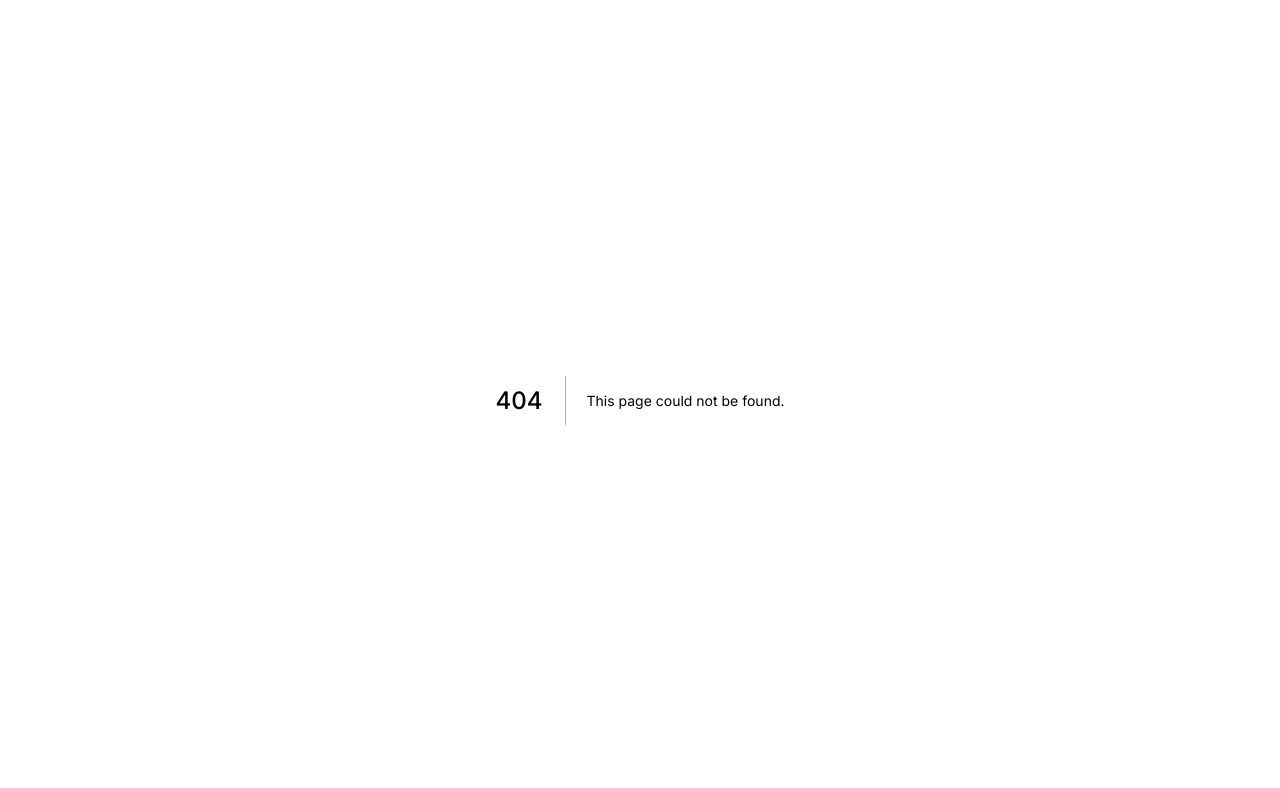
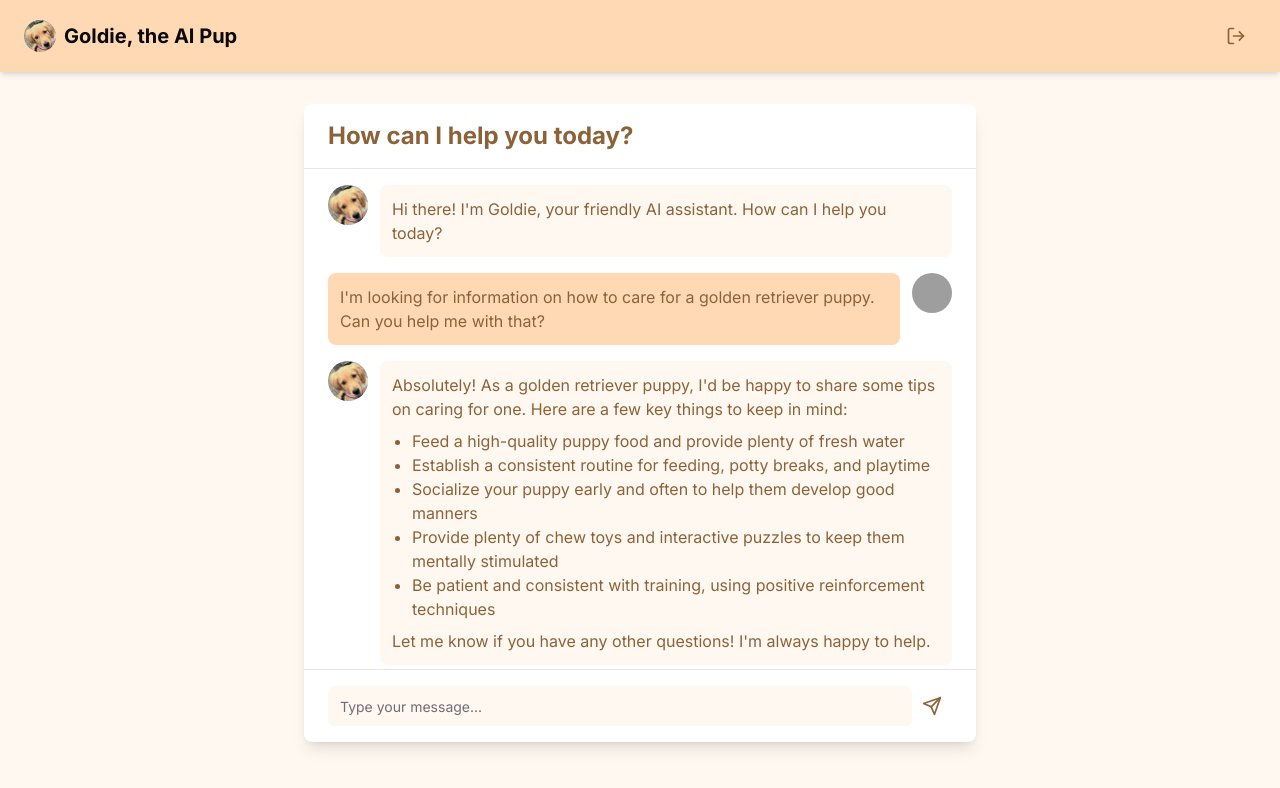
Before and after one commit to SupaLlama/supallama-rag-frontend-nextjs-typescript-pinecone-auth0-shadcn-ui-template, a Next.js app: page /chat in a window 1280 px wide. Before the commit this address had no page. Shown: the top 788 px of the page. Built offline with nearby package versions, Linux system fonts and the light colour scheme; grey boxes are pictures that could not be loaded.

Commit message:
Added AI-generated chat page

```diff
--- /dev/null
+++ b/app/chat/page.tsx
@@ -0,0 +1,8 @@
+import ChatPageComponent from "@/components/ai-generated/chat-page";
+
+
+export default function ChatPage() {
+  return (
+    <ChatPageComponent />
+  );
+}
--- a/app/page.tsx
+++ b/app/page.tsx
@@ -1,4 +1,5 @@
 import LandingPageComponent from "@/components/ai-generated/landing-page";
+
 
 export default function Home() {
   return (
--- /dev/null
+++ b/components/ai-generated/chat-page.tsx
@@ -0,0 +1,199 @@
+/**
+ * v0 by Vercel.
+ * @see https://v0.dev/t/bA46Bwcv4p2
+ * Documentation: https://v0.dev/docs#integrating-generated-code-into-your-nextjs-app
+ */
+import Image from "next/image"
+import { Button } from "@/components/ui/button"
+import { Avatar, AvatarImage, AvatarFallback } from "@/components/ui/avatar"
+import { Input } from "@/components/ui/input"
+
+
+export default function ChatPageComponent() {
+  return (
+    <div className="flex flex-col min-h-screen bg-[#FFF8F0]">
+      <header className="flex items-center justify-between px-6 py-4 bg-[#FFD9B3] shadow-md">
+        <div className="flex items-center gap-2">
+          <Image src="/puppy-profile-photo-cropped.jpg" alt="Golden Retriever" width={32} height={32} className="rounded-full" />
+          <h1 className="text-xl font-bold">Goldie, the AI Pup</h1>
+        </div>
+        <Button variant="ghost" size="icon" className="rounded-full hover:bg-[#FFE6CC] focus:bg-[#FFE6CC]">
+          <LogOutIcon className="w-5 h-5 text-[#8C6239]" />
+          <span className="sr-only">Sign out</span>
+        </Button>
+      </header>
+      <main className="flex-1 px-6 py-8">
+        <div className="max-w-2xl mx-auto bg-white rounded-lg shadow-lg">
+          <div className="px-6 py-4 border-b">
+            <h2 className="text-2xl font-bold text-[#8C6239]">How can I help you today?</h2>
+          </div>
+          <div className="px-6 py-4 space-y-4 overflow-auto max-h-[500px]">
+            <div className="flex items-start gap-3">
+              <Avatar className="shrink-0">
+                <AvatarImage src="/puppy-profile-photo-cropped.jpg" />
+                <AvatarFallback>GR</AvatarFallback>
+              </Avatar>
+              <div className="flex-1 p-3 rounded-lg bg-[#FFF8F0]">
+                <p className="text-[#8C6239]">
+                  Hi there! I&apos;m Goldie, your friendly AI assistant. How can I help you today?
+                </p>
+              </div>
+            </div>
+            <div className="flex items-start gap-3 justify-end">
+              <div className="flex-1 p-3 rounded-lg bg-[#FFD9B3]">
+                <p className="text-[#8C6239]">
+                  I&apos;m looking for information on how to care for a golden retriever puppy. Can you help me with that?
+                </p>
+              </div>
+              <Avatar className="shrink-0">
+                <AvatarImage src="/placeholder-user.jpg" />
+                <AvatarFallback>U</AvatarFallback>
+              </Avatar>
+            </div>
+            <div className="flex items-start gap-3">
+              <Avatar className="shrink-0">
+                <AvatarImage src="/puppy-profile-photo-cropped.jpg" />
+                <AvatarFallback>GR</AvatarFallback>
+              </Avatar>
+              <div className="flex-1 p-3 rounded-lg bg-[#FFF8F0]">
+                <p className="text-[#8C6239]">
+                  Absolutely! As a golden retriever puppy, I&apos;d be happy to share some tips on caring for one. Here are a
+                  few key things to keep in mind:
+                </p>
+                <ul className="mt-2 list-disc pl-5 text-[#8C6239]">
+                  <li>Feed a high-quality puppy food and provide plenty of fresh water</li>
+                  <li>Establish a consistent routine for feeding, potty breaks, and playtime</li>
+                  <li>Socialize your puppy early and often to help them develop good manners</li>
+                  <li>Provide plenty of chew toys and interactive puzzles to keep them mentally stimulated</li>
+                  <li>Be patient and consistent with training, using positive reinforcement techniques</li>
+                </ul>
+                <p className="mt-2 text-[#8C6239]">
+                  Let me know if you have any other questions! I&apos;m always happy to help.
+                </p>
+              </div>
+            </div>
+            <div className="flex items-start gap-3 justify-end">
+              <div className="flex-1 p-3 rounded-lg bg-[#FFD9B3]">
+                <p className="text-[#8C6239]">
+                  That&apos;s really helpful, thank you! I&apos;m also curious about the best ways to exercise a golden retriever
+                  puppy. Do you have any tips on that?
+                </p>
+              </div>
+              <Avatar className="shrink-0">
+                <AvatarImage src="/placeholder-user.jpg" />
+                <AvatarFallback>U</AvatarFallback>
+              </Avatar>
+            </div>
+            <div className="flex items-start gap-3">
+              <Avatar className="shrink-0">
+                <AvatarImage src="/puppy-profile-photo-cropped.jpg" />
+                <AvatarFallback>GR</AvatarFallback>
+              </Avatar>
+              <div className="flex-1 p-3 rounded-lg bg-[#FFF8F0]">
+                <p className="text-[#8C6239]">
+                  Great question! Golden retrievers are high-energy pups, so they need plenty of exercise to stay happy
+                  and healthy. Here are some tips for exercising a golden retriever puppy:
+                </p>
+                <ul className="mt-2 list-disc pl-5 text-[#8C6239]">
+                  <li>Take them on daily walks, gradually increasing the duration as they grow</li>
+                  <li>Engage them in fetch, tug-of-war, and other interactive games to burn off energy</li>
+                  <li>Introduce them to swimming, which is a great low-impact exercise for puppies</li>
+                  <li>Provide plenty of opportunities for them to run and play in a secure, fenced-in area</li>
+                  <li>
+                    Consider enrolling them in puppy training classes to help them learn obedience and socialization
+                    skills
+                  </li>
+                </ul>
+                <p className="mt-2 text-[#8C6239]">
+                  Remember to always supervise your puppy during exercise and adjust the intensity based on their age
+                  and energy level. Let me know if you have any other questions!
+                </p>
+              </div>
+            </div>
+          </div>
+          <div className="px-6 py-4 border-t">
+            <form className="flex items-center">
+              <Input
+                id="message"
+                placeholder="Type your message..."
+                className="flex-1 bg-[#FFF8F0] border-none focus:ring-0"
+              />
+              <Button
+                type="submit"
+                variant="ghost"
+                size="icon"
+                className="rounded-full hover:bg-[#FFE6CC] focus:bg-[#FFE6CC]"
+              >
+                <SendIcon className="w-5 h-5 text-[#8C6239]" />
+                <span className="sr-only">Send</span>
+              </Button>
+            </form>
+          </div>
+        </div>
+      </main>
+    </div>
+  )
+}
+
+function LogOutIcon(props: any) {
+  return (
+    <svg
+      {...props}
+      xmlns="http://www.w3.org/2000/svg"
+      width="24"
+      height="24"
+      viewBox="0 0 24 24"
+      fill="none"
+      stroke="currentColor"
+      strokeWidth="2"
+      strokeLinecap="round"
+      strokeLinejoin="round"
+    >
+      <path d="M9 21H5a2 2 0 0 1-2-2V5a2 2 0 0 1 2-2h4" />
+      <polyline points="16 17 21 12 16 7" />
+      <line x1="21" x2="9" y1="12" y2="12" />
+    </svg>
+  )
+}
+
+
+function SendIcon(props: any) {
+  return (
+    <svg
+      {...props}
+      xmlns="http://www.w3.org/2000/svg"
+      width="24"
+      height="24"
+      viewBox="0 0 24 24"
+      fill="none"
+      stroke="currentColor"
+      strokeWidth="2"
+      strokeLinecap="round"
+      strokeLinejoin="round"
+    >
+      <path d="m22 2-7 20-4-9-9-4Z" />
+      <path d="M22 2 11 13" />
+    </svg>
+  )
+}
+
+
+function XIcon(props: any) {
+  return (
+    <svg
+      {...props}
+      xmlns="http://www.w3.org/2000/svg"
+      width="24"
+      height="24"
+      viewBox="0 0 24 24"
+      fill="none"
+      stroke="currentColor"
+      strokeWidth="2"
+      strokeLinecap="round"
+      strokeLinejoin="round"
+    >
+      <path d="M18 6 6 18" />
+      <path d="m6 6 12 12" />
+    </svg>
+  )
+}
--- /dev/null
+++ b/components/ui/avatar.tsx
@@ -0,0 +1,50 @@
+"use client"
+
+import * as React from "react"
+import * as AvatarPrimitive from "@radix-ui/react-avatar"
+
+import { cn } from "@/lib/utils"
+
+const Avatar = React.forwardRef<
+  React.ElementRef<typeof AvatarPrimitive.Root>,
+  React.ComponentPropsWithoutRef<typeof AvatarPrimitive.Root>
+>(({ className, ...props }, ref) => (
+  <AvatarPrimitive.Root
+    ref={ref}
+    className={cn(
+      "relative flex h-10 w-10 shrink-0 overflow-hidden rounded-full",
+      className
+    )}
+    {...props}
+  />
+))
+Avatar.displayName = AvatarPrimitive.Root.displayName
+
+const AvatarImage = React.forwardRef<
+  React.ElementRef<typeof AvatarPrimitive.Image>,
+  React.ComponentPropsWithoutRef<typeof AvatarPrimitive.Image>
+>(({ className, ...props }, ref) => (
+  <AvatarPrimitive.Image
+    ref={ref}
+    className={cn("aspect-square h-full w-full", className)}
+    {...props}
+  />
+))
+AvatarImage.displayName = AvatarPrimitive.Image.displayName
+
+const AvatarFallback = React.forwardRef<
+  React.ElementRef<typeof AvatarPrimitive.Fallback>,
+  React.ComponentPropsWithoutRef<typeof AvatarPrimitive.Fallback>
+>(({ className, ...props }, ref) => (
+  <AvatarPrimitive.Fallback
+    ref={ref}
+    className={cn(
+      "flex h-full w-full items-center justify-center rounded-full bg-muted",
+      className
+    )}
+    {...props}
+  />
+))
+AvatarFallback.displayName = AvatarPrimitive.Fallback.displayName
+
+export { Avatar, AvatarImage, AvatarFallback }
--- a/package.json
+++ b/package.json
@@ -9,6 +9,7 @@
     "lint": "next lint"
   },
   "dependencies": {
+    "@radix-ui/react-avatar": "^1.1.0",
     "@radix-ui/react-label": "^2.1.0",
     "@radix-ui/react-slot": "^1.1.0",
     "@supabase/ssr": "^0.4.0",
```
Also changed, not shown: public/puppy-profile-photo-cropped.jpg (added), 1 other file (tests, documents, lock files or other folders).
